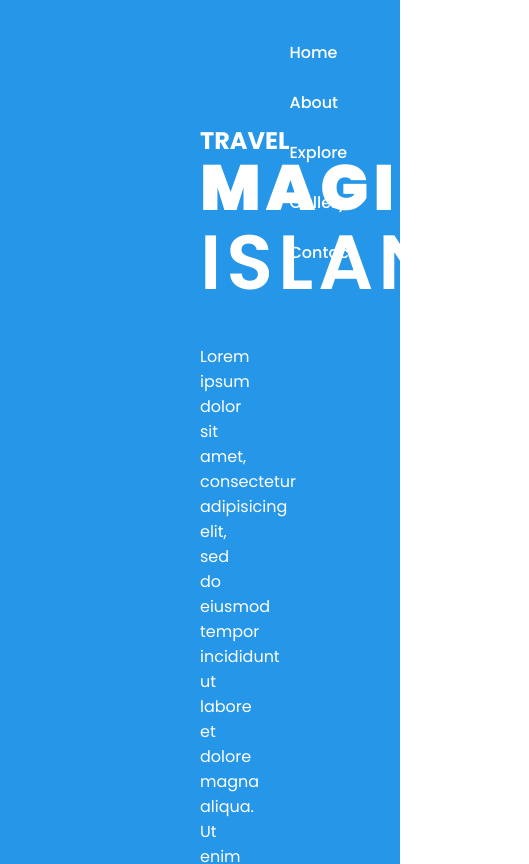
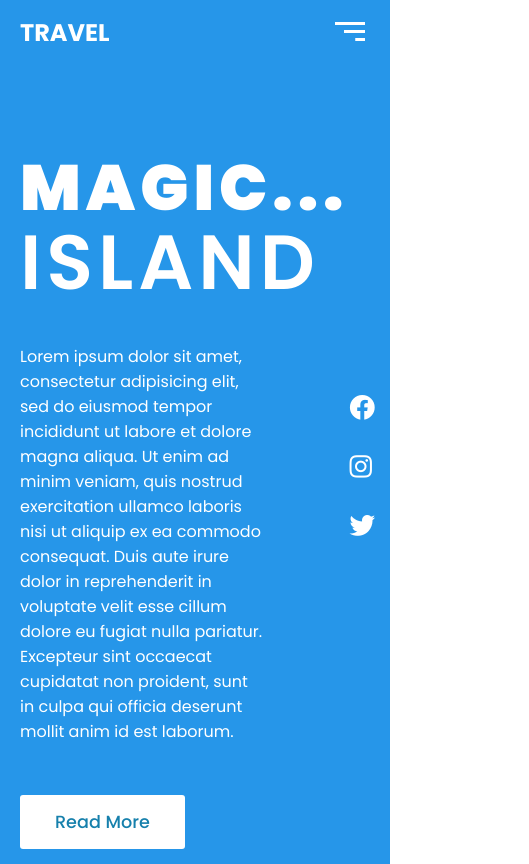
Before and after one commit to arturro89/Magic-Island, a plain HTML site: page index.html in a window 390 px wide. Shown: the top 864 px of the page, 529 px wide, since content can reach past the window. Drawn offline with Linux system fonts and the light colour scheme.

Commit message:
Media queries - header,section,navigation

```diff
--- a/index.html
+++ b/index.html
@@ -27,6 +27,7 @@
             href="#"
             class="brand"
         >Travel</a>
+        <div class="menu-btn"></div>
         <div class="navigation">
             <div class="navigation-items">
                 <a href="#">Home</a>
--- a/style.css
+++ b/style.css
@@ -131,4 +131,29 @@ section {
 .home .media-icons a:hover {
   transform: scale(1.3);
 }
+
+@media (max-width: 1040px) {
+  header {
+    padding: 12px 20px;
+  }
+  section {
+    padding: 100px 20px;
+  }
+  .home .media-icons {
+    right: 15px;
+  }
+
+  header .navigation {
+    display: none;
+  }
+  .menu-btn {
+    background: url(menu.png) no-repeat;
+    background-size: 30px;
+    background-position: center;
+    width: 40px;
+    height: 40px;
+    cursor: pointer;
+    transition: 0.3 ease;
+  }
+}
 /* Section home end*/
```
Also changed, not shown: close.png (added), menu.png (added).
